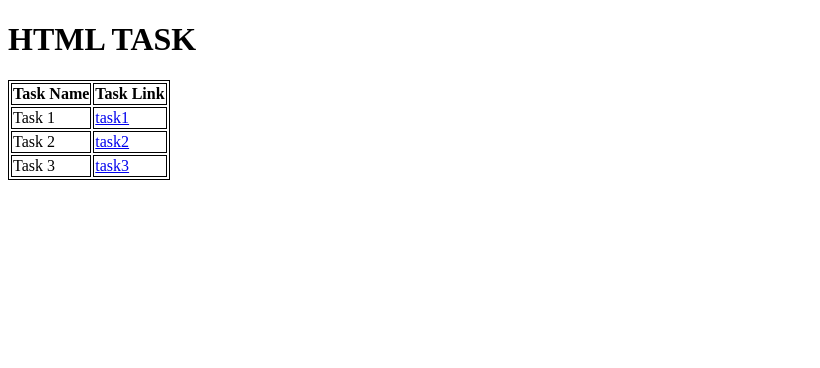
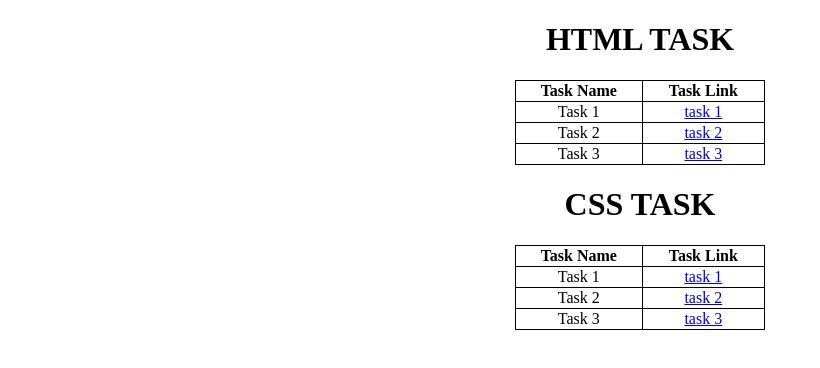
Before and after one commit to Rathnasekharreddy/mern-tasks, a plain HTML site: page index.html in a window 1280 px wide. Shown: the whole page, without its empty margins (0-820 px from the left). Drawn offline with Linux system fonts and the light colour scheme.

Commit message:
Add files via upload

```diff
--- a/index.html
+++ b/index.html
@@ -7,8 +7,19 @@
     <style>
       table,
       td,
+      tr,
       th {
         border: 1px solid black;
+        border-collapse: collapse;
+        width: 250px;
+        text-align: center;
+      }
+      table {
+        margin-right: auto;
+        margin-left: auto;
+      }
+      h1 {
+        text-align: center;
       }
     </style>
   </head>
@@ -21,15 +32,34 @@
       </tr>
       <tr>
         <td>Task 1</td>
-        <td><a href="Task1.html">task1</a></td>
+        <td><a href="Task1.html">task 1</a></td>
       </tr>
       <tr>
         <td>Task 2</td>
-        <td><a href="Task2.html">task2</a></td>
+        <td><a href="Task2.html">task 2</a></td>
       </tr>
       <tr>
         <td>Task 3</td>
-        <td><a href="Task3.html">task3</a></td>
+        <td><a href="Task3.html">task 3</a></td>
+      </tr>
+    </table>
+    <h1>CSS TASK</h1>
+    <table>
+      <tr>
+        <th>Task Name</th>
+        <th>Task Link</th>
+      </tr>
+      <tr>
+        <td>Task 1</td>
+        <td><a href="Task1.html">task 1</a></td>
+      </tr>
+      <tr>
+        <td>Task 2</td>
+        <td><a href="Task2.html">task 2</a></td>
+      </tr>
+      <tr>
+        <td>Task 3</td>
+        <td><a href="Task3.html">task 3</a></td>
       </tr>
     </table>
   </body>
```
Also changed, not shown: task1.html (+1 -1 lines), task2.html (+11 -0 lines), task3.html (+11 -0 lines).
